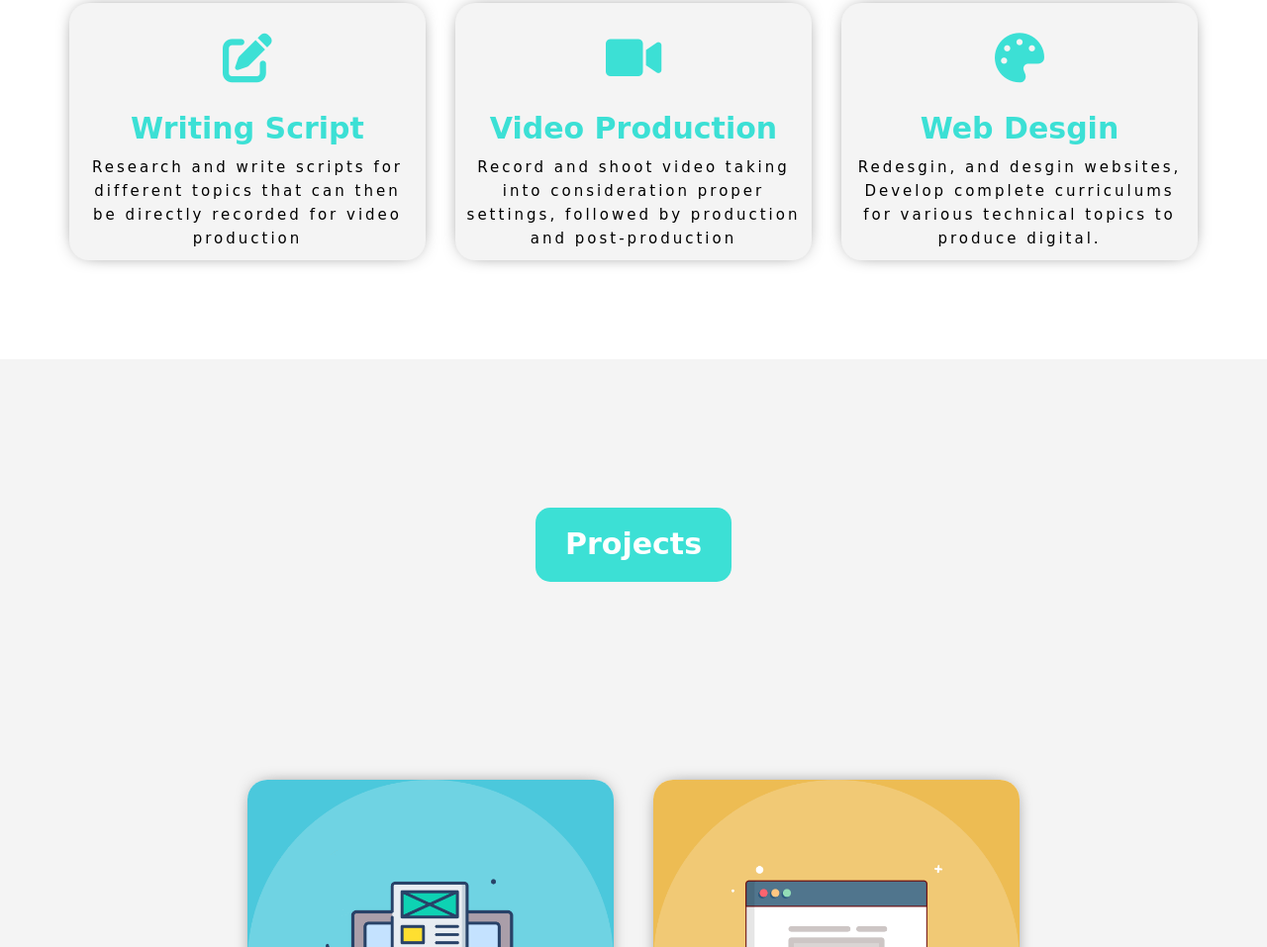
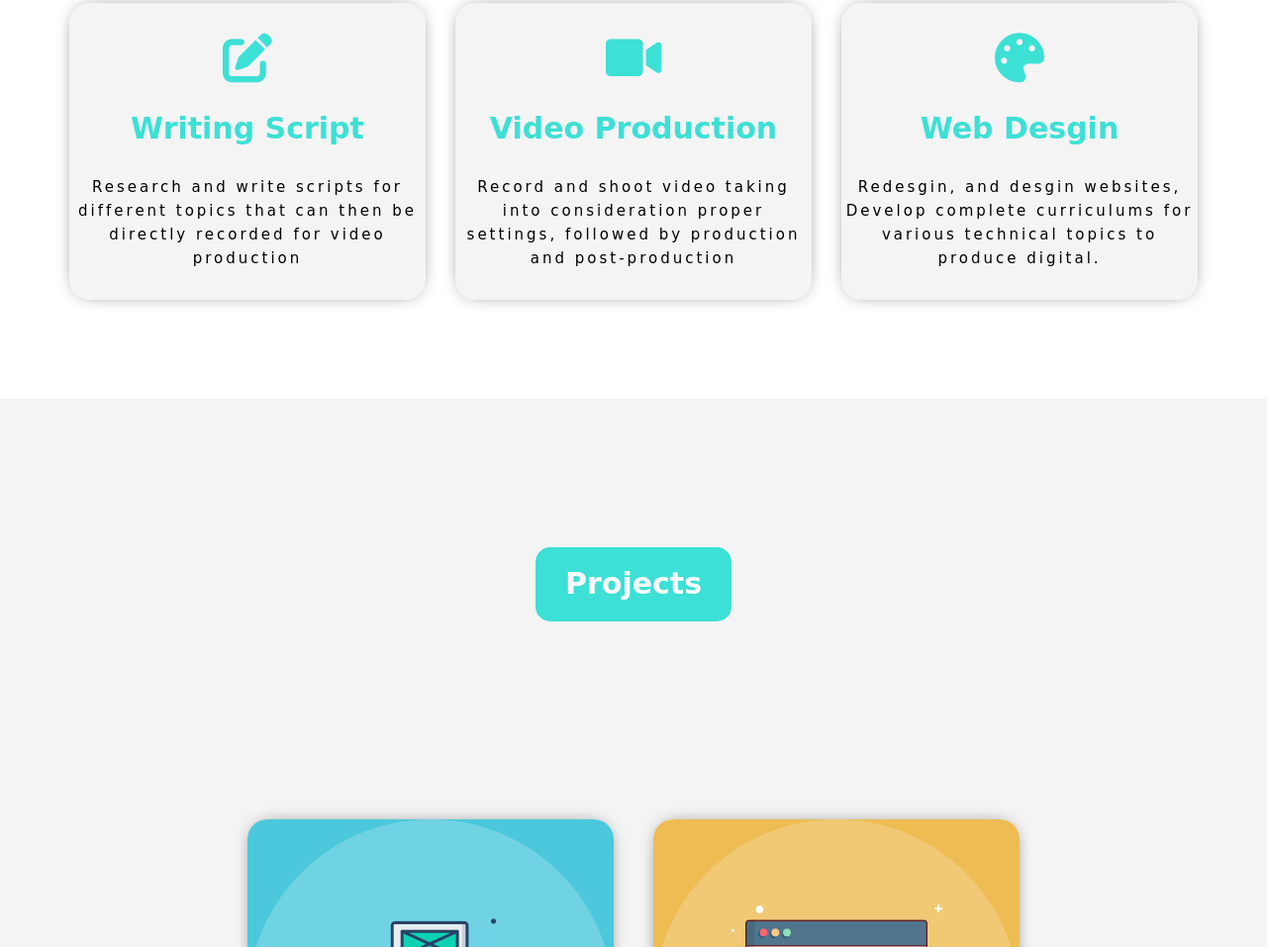
Before and after one commit to mo-sha-ban/Mostafa-shaban, a plain HTML site: page index.html in a window 1280 px wide. Shown: the part 1234-2191 px from the top of the page at 99% size. Drawn offline with Linux system fonts and the light colour scheme.

Commit message:
Update style.css

```diff
--- a/css/style.css
+++ b/css/style.css
@@ -316,7 +316,7 @@ header .container ul li a {
     letter-spacing: 3px;
     font-size: 15px;
     line-height: 1.6;
-    margin: 10px;
+    margin: 30px auto;
 }
 @media (max-width:767px) {
     .services .container {
```
